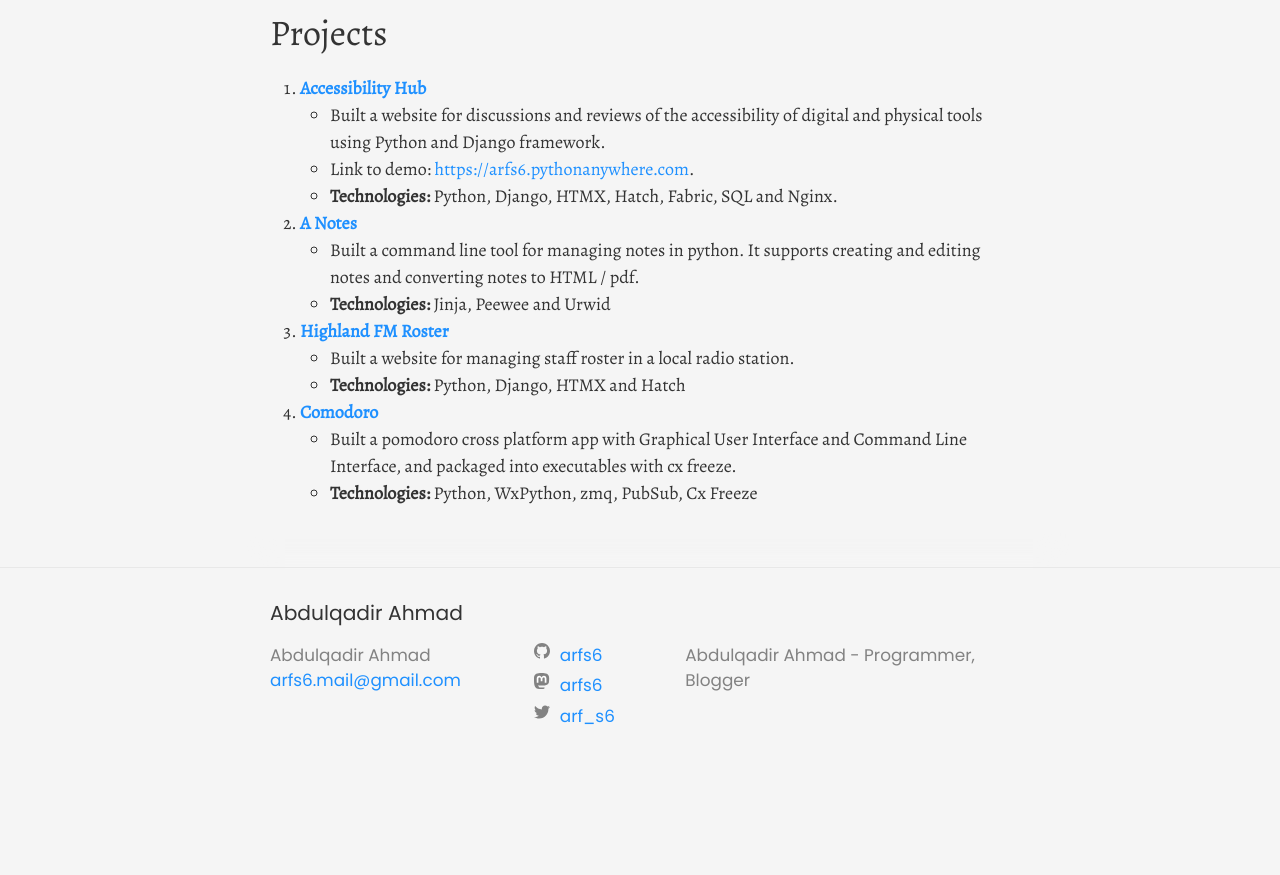
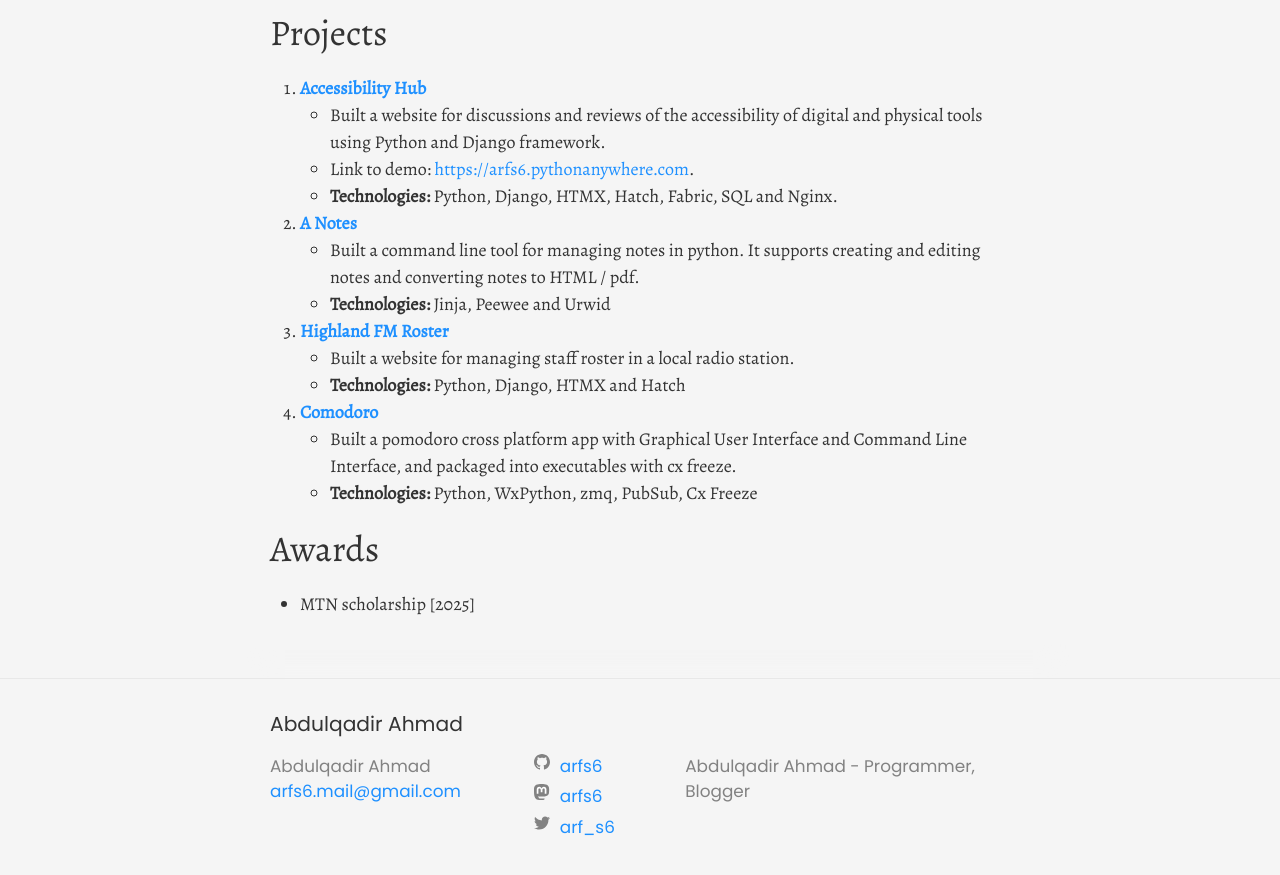
Before and after one commit to Arfs6/Arfs6.github.io, a Jekyll site: the page built from resume.md, in a window 1280 px wide and 900 px high, scrolled down 1388 px. Shown: the top 875 px of the window. Built offline with Jekyll 4.4.1, drawn with Linux system fonts in a browser that asks for light colours; before the commit the page ends 2177 px from its top, so only the background shows below that.

Commit message:
Updated resume.

```diff
--- a/resume.md
+++ b/resume.md
@@ -56,3 +56,7 @@ permalink: /resume
 4. [**Comodoro**](https://github.com/arfs6/comodoro)
     - Built a pomodoro cross platform app with Graphical User Interface and Command Line Interface, and packaged into executables with cx freeze.
     - **Technologies:** Python, WxPython, zmq, PubSub, Cx Freeze
+
+## Awards
+
+- MTN scholarship [2025]
```
